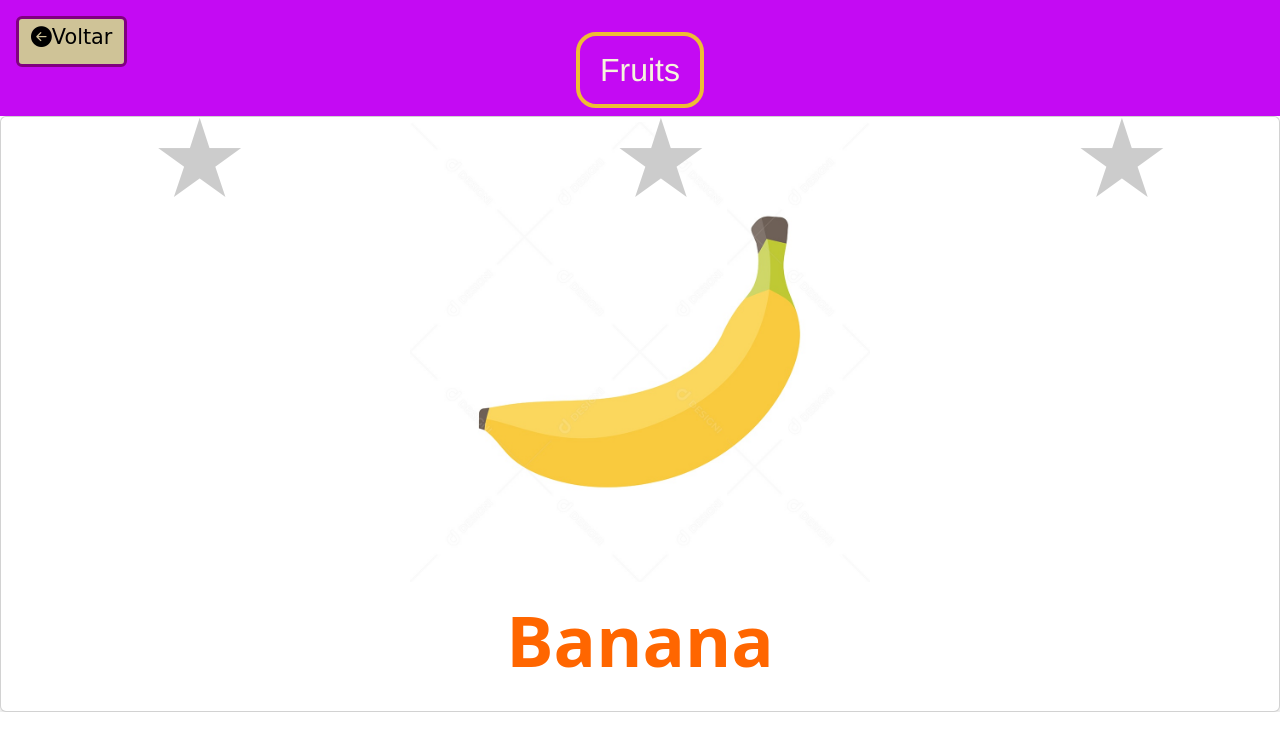
After one commit to Alicesantoos/formulario-do-projeto, a PHP site: page /codigos/cod_fruits/fruits.php in a window 1280 px wide. The commit adds this page. Shown: the top 751 px of the page. Run offline with PHP 8.4, Linux system fonts and the light colour scheme.

Commit message:
atualizaçao

```diff
--- a/Model/conexao.php
+++ b/Model/conexao.php
@@ -5,7 +5,6 @@
     private static $password = "";
     private static $dbname = "mpi";
 
-    // Método renomeado para 'conexaoBanco'
     public static function conexaoBanco() {
         try {
             $dsn = "mysql:host=" . self::$host . ";dbname=" . self::$dbname . ";charset=utf8";
--- /dev/null
+++ b/codigos/cod_fruits/fruits.php
@@ -0,0 +1,216 @@
+<!DOCTYPE html>
+<html lang="pt-BR">
+<head>
+  <meta charset="UTF-8">
+  <title>Fruits</title>
+  <meta name="viewport" content="width=device-width, initial-scale=1">
+  <link rel="stylesheet" href="../../estilo/style.css">
+  <link href="https://cdn.jsdelivr.net/npm/bootstrap@5.3.3/dist/css/bootstrap.min.css" rel="stylesheet">
+  <link href="https://fonts.googleapis.com/css2?family=Pacifico&display=swap" rel="stylesheet">
+  <link href="https://cdn.jsdelivr.net/npm/bootstrap-icons@1.10.5/font/bootstrap-icons.css" rel="stylesheet">
+</head>
+
+<body>
+  <style>
+    .cabecalho .btn-topo {
+      position: absolute;
+      top: 16px;
+      left: 16px;
+      background-color: #cfc397;
+      color: #000000;
+      border: 3px solid #800080;
+      font-family: cursive;
+      font-size: 1.3rem;
+    }
+  </style>
+
+  <header class="cabecalho">
+    <a href="../cod_visaogeral.php" class="btn btn-topo">
+      <h1 class="bi bi-arrow-left-circle-fill" style="font-size: 1.3rem;">Voltar</h1>
+    </a>
+  </header>
+
+  <header class="text-center p-2" style="background-color: #c40af3;">
+    <button class="custom-btn" onclick="playHeaderAudio()">Fruits</button>
+    <audio id="fruitsAudio">
+      <source src="../../audios/audios_fruits/audio_fruits.mp3" type="audio/mp3">
+    </audio>
+  </header>
+
+  <!-- Carrossel sem avanço automático -->
+  <div id="carouselExampleControls" class="carousel slide" data-bs-interval="false">
+    <div class="carousel-inner">
+
+      <div class="carousel-item active">
+        <div class="card text-center shadow" data-name="banana">
+          <img src="../../imagens/img_fruits/banana.jpg" class="card-img-top" alt="Banana" onclick="playAudio('banana')">
+          <div class="card-body">
+            <h5 class="card-title">Banana</h5>
+            <div class="star-bar">
+              <span class="star">★</span>
+              <span class="star">★</span>
+              <span class="star">★</span>
+            </div>
+            <audio id="bananaAudio">
+              <source src="../../audios/audios_fruits/audio_banana.mp3" type="audio/mp3">
+            </audio>
+          </div>
+          <button class="custom-arrow" id="arrow-banana" onclick="nextSlide()" style="display: none;">
+            <i class="bi bi-arrow-right-circle-fill"></i>
+          </button>
+        </div>
+      </div>
+
+      <div class="carousel-item">
+        <div class="card text-center shadow" data-name="apple">
+          <img src="../../imagens/img_fruits/img_maçã.jpg" class="card-img-top" alt="Maçã" onclick="playAudio('apple')">
+          <div class="card-body">
+            <h5 class="card-title">Apple</h5>
+            <div class="star-bar">
+              <span class="star">★</span>
+              <span class="star">★</span>
+              <span class="star">★</span>
+            </div>
+            <audio id="appleAudio">
+              <source src="../../audios/audios_fruits/audio_maça.mp3" type="audio/mp3">
+            </audio>
+          </div>
+          <button class="custom-arrow" id="arrow-apple" onclick="nextSlide()" style="display: none;">
+            <i class="bi bi-arrow-right-circle-fill"></i>
+          </button>
+        </div>
+      </div>
+
+      <div class="carousel-item">
+        <div class="card text-center shadow" data-name="orange">
+          <img src="../../imagens/img_fruits/img_laranja.jpg" class="card-img-top" alt="Laranja" onclick="playAudio('orange')">
+          <div class="card-body">
+            <h5 class="card-title">Orange</h5>
+            <div class="star-bar">
+              <span class="star">★</span>
+              <span class="star">★</span>
+              <span class="star">★</span>
+            </div>
+            <audio id="orangeAudio">
+              <source src="../../audios/audios_fruits/audio_laranja.mp3" type="audio/mp3">
+            </audio>
+          </div>
+          <button class="custom-arrow" id="arrow-orange" onclick="nextSlide()" style="display: none;">
+            <i class="bi bi-arrow-right-circle-fill"></i>
+          </button>
+        </div>
+      </div>
+
+      <div class="carousel-item">
+        <div class="card text-center shadow" data-name="mango">
+          <img src="../../imagens/img_fruits/img_manga.jpg" class="card-img-top" alt="Manga" onclick="playAudio('mango')">
+          <div class="card-body">
+            <h5 class="card-title">Mango</h5>
+            <div class="star-bar">
+              <span class="star">★</span>
+              <span class="star">★</span>
+              <span class="star">★</span>
+            </div>
+            <audio id="mangoAudio">
+              <source src="../../audios/audios_fruits/audio_mango.mp3" type="audio/mp3">
+            </audio>
+          </div>
+          <button class="custom-arrow" id="arrow-mango" onclick="nextSlide()" style="display: none;">
+            <i class="bi bi-arrow-right-circle-fill"></i>
+          </button>
+        </div>
+      </div>
+
+            <div class="carousel-item">
+        <div class="card text-center shadow" data-name="strawberry">
+          <img src="../../imagens/img_fruits/img_strawberry.jpg" class="card-img-top" alt="Morango" onclick="playAudio('strawberry')">
+          <div class="card-body">
+            <h5 class="card-title">Strawberry</h5>
+            <div class="star-bar">
+              <span class="star">★</span>
+              <span class="star">★</span>
+              <span class="star">★</span>
+            </div>
+            <audio id="strawberryAudio">
+              <source src="../../audios/audios_fruits/audio_strawberry.mp3" type="audio/mp3">
+            </audio>
+          </div>
+          <button class="custom-arrow" id="arrow-strawberry" onclick="nextSlide()" style="display: none;">
+            <i class="bi bi-arrow-right-circle-fill"></i>
+          </button>
+        </div>
+      </div>
+
+    </div>
+  </div>
+
+  <audio id="arrowSound">
+    <source src="../../audios/audios_fruits/seta_som.mp3" type="audio/mp3">
+  </audio>
+
+  <script src="https://cdn.jsdelivr.net/npm/bootstrap@5.3.3/dist/js/bootstrap.bundle.min.js"></script>
+
+  <script>
+    const clickCounters = {
+      banana: 0,
+      apple: 0,
+      orange: 0,
+      mango: 0,
+      strawberry: 0
+    };
+
+    function playAudio(nome) {
+      const audio = document.getElementById(nome + 'Audio');
+      if (audio) audio.play();
+
+      clickCounters[nome]++;
+      updateStars(nome, clickCounters[nome]);
+
+      if (clickCounters[nome] === 3) {
+        setTimeout(() => {
+          const seta = document.getElementById("arrow-" + nome);
+          if (seta) seta.style.display = "flex";
+
+          const arrowSound = document.getElementById("arrowSound");
+          if (arrowSound) arrowSound.play();
+        }, 870);
+      }
+    }
+
+    function updateStars(nome, count) {
+      const stars = document.querySelectorAll(`.card[data-name="${nome}"] .star`);
+      stars.forEach((star, index) => {
+        if (index < count) {
+          star.classList.add("filled");
+        } else {
+          star.classList.remove("filled");
+        }
+      });
+    }
+
+    function nextSlide() {
+      const carouselEl = document.querySelector('#carouselExampleControls');
+      const carouselInstance = bootstrap.Carousel.getInstance(carouselEl)
+        || new bootstrap.Carousel(carouselEl);
+      carouselInstance.next();
+    }
+
+    const carouselEl = document.querySelector('#carouselExampleControls');
+    carouselEl.addEventListener('slid.bs.carousel', () => {
+      document.querySelectorAll('.custom-arrow').forEach(seta => {
+        seta.style.display = 'none';
+      });
+
+      for (const key in clickCounters) {
+        clickCounters[key] = 0;
+        updateStars(key, 0);
+      }
+    });
+
+    function playHeaderAudio() {
+      const headerAudio = document.getElementById("fruitsAudio");
+      if (headerAudio) headerAudio.play();
+    }
+  </script>
+</body>
+</html>
--- /dev/null
+++ b/painel.php
@@ -0,0 +1,3 @@
+<?php
+
+?>
```
Also changed, not shown: Controller/logout.php (added, +7 -0 lines), Model/login.php (+57 -0 lines), codigos/cod_animais/animais.php (+155 -28 lines), codigos/cod_fruits/fruts.php (deleted, +0 -157 lines), index.php (+18 -0 lines), imagens/img_animals/img_fish.jpg (added), imagens/img_fruits/img_manga.jpg (added), imagens/img_fruits/img_strawberry.jpg (added), 13 other files.
